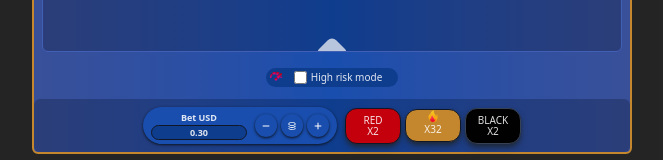
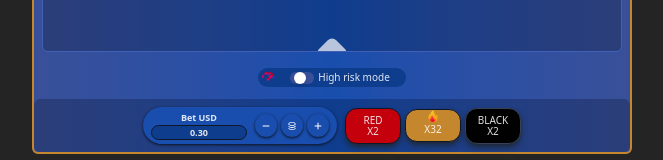
Before and after one commit to Andu-alem/phonex-hotline, a React (Vite) app: page / in a window 1280 px wide. Shown: the part 526-686 px from the top of the page, without its empty margins (97-760 px from the left). Built offline with nearby package versions, Linux system fonts and the light colour scheme.

Commit message:
feat: add toggler

```diff
--- a/src/components/mode-toggler.tsx
+++ b/src/components/mode-toggler.tsx
@@ -5,10 +5,11 @@ export function ModeToggler() {
         <div className="flex justify-center">
             <div className="flex bg-[#0f3d8e] rounded-full px-1 py-[2px]">
                 <img src={speedometer} alt="spedometer" className="w-3 h-3" />
-                <div className="space-x-1 mx-3 flex items-center">
-                    <input id="risk-mode-toggler" type="checkbox" />
-                    <label htmlFor="risk-mode-toggler" className="text-[10px]">High risk mode</label>
-                </div>
+                <label className="flex justify-between items-center gap-1 mx-3 text-[10px]">
+                    <input type="checkbox" className="appearance-none peer" />
+                    <span className="w-6 h-3 flex items-center flex-shrink-0 p-1 bg-[#395099] rounded-full duration-300 ease-in-out peer-checked:bg-[#395099] after:w-[12px] after:h-[12px] after:bg-white after:rounded-full after:shadow-md after:duration-300 peer-checked:after:translate-x-2"></span>
+                    High risk mode
+                </label>
             </div>
         </div>
     )
```
